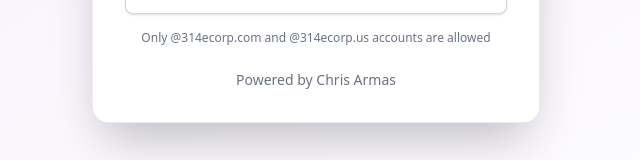
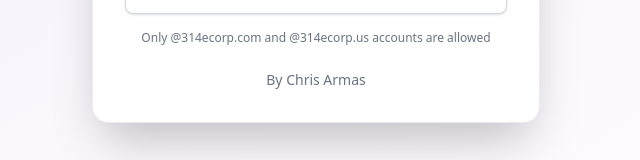
Before and after one commit to iianarmas/brainsales, a Next.js app: page / in a window 1280 px wide. Shown: the part 457-617 px from the top of the page, without its empty margins (324-964 px from the left). Built offline with nearby package versions, Linux system fonts and the light colour scheme; no server answers.

Commit message:
docs: update README with recent features and fix hook type error

```diff
--- a/src/components/LoginForm.tsx
+++ b/src/components/LoginForm.tsx
@@ -92,7 +92,7 @@ export function LoginForm() {
 
           {/* Footer */}
           <p className="mt-6 text-center text-sm text-gray-500">
-            Powered by Chris Armas
+            By Chris Armas
           </p>
         </div>
       </div>
--- a/src/hooks/useQuickReference.ts
+++ b/src/hooks/useQuickReference.ts
@@ -8,7 +8,7 @@ import { QuickReferenceData, QuickReferenceCompetitor } from "@/types/product";
 // Fallback data for when no product-specific data exists
 const fallbackData: QuickReferenceData = {
   differentiators: [],
-  competitors: {},
+  competitors: [],
   metrics: [],
   tips: [],
 };
```
Also changed, not shown: 1 other file (tests, documents, lock files or other folders).
